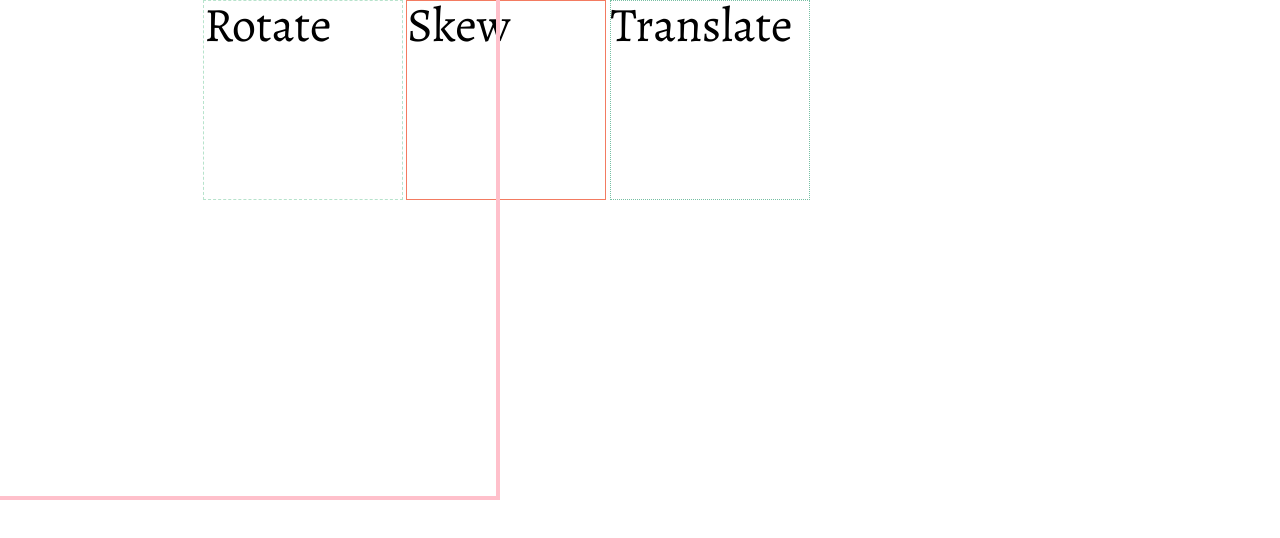
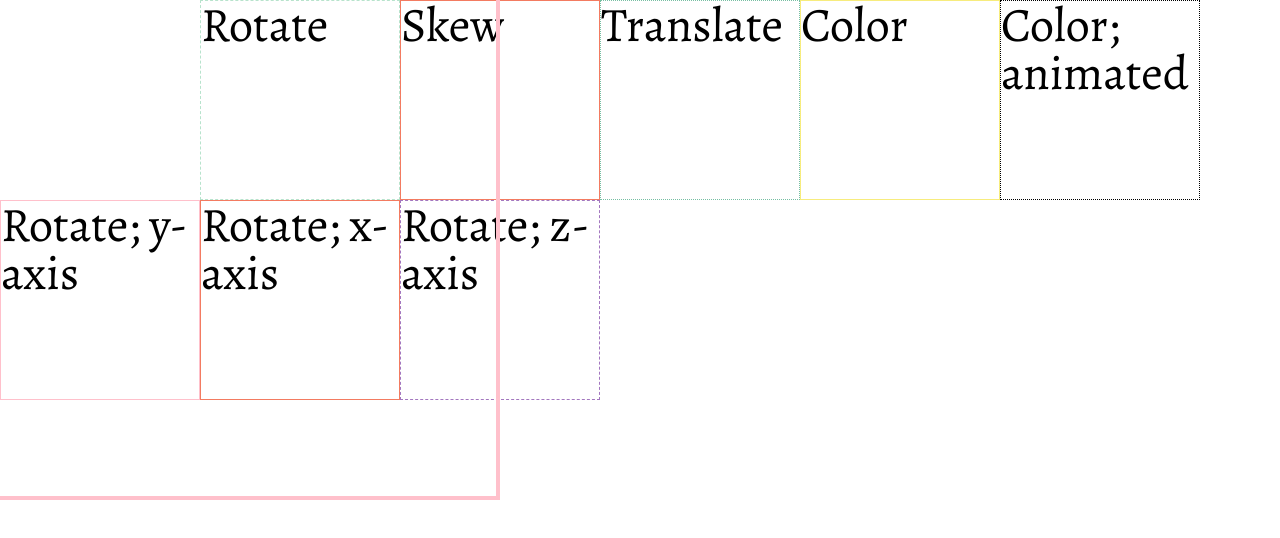
Before and after one commit to alicetragedy/animate-me, a plain HTML site: page index.html in a window 1280 px wide. Drawn offline with nearby package versions, Linux system fonts and the light colour scheme; files that its build step writes are made by us from their sources.

Commit message:
add a couple more color and rotation animations

```diff
--- a/index.html
+++ b/index.html
@@ -22,5 +22,25 @@
   <h1>Translate</h1>
 </div>
 
+<div class="color">
+  <h1>Color</h1>
+</div>
+
+<div class="animate-color">
+  <h1>Color; animated</h1>
+</div>
+
+<div class="rotate-y">
+  <h1>Rotate; y-axis</h1>
+</div>
+
+<div class="rotate-x">
+  <h1>Rotate; x-axis</h1>
+</div>
+
+<div class="rotate-z">
+  <h1>Rotate; z-axis</h1>
+</div>
+
 </body>
 </html>
--- a/sass/_base.scss
+++ b/sass/_base.scss
@@ -13,6 +13,7 @@ div {
   width: 200px;
   height: 200px;
   display: inline-block;
+  float: left;
 }
 
 h1 {
@@ -58,3 +59,51 @@ h1 {
  -webkit-transform: translate(30px, 30px);
  transform: translate(30px, 30px);
 }
+
+.color {
+  border: 1px solid $yellow;
+  transition: background-color 0.60s;
+}
+
+.color:hover {
+  background-color: $yellow;
+}
+
+.animate-color {
+  border: 1px dotted black;
+}
+
+.animate-color:hover {
+  -webkit-animation: animateColor 3s;
+  animation: animateColor 3s;
+}
+
+.rotate-y {
+  border: 1px solid $pink;
+  transition: transform 1s;
+}
+
+.rotate-y:hover {
+  -webkit-transform: rotateY(360deg);
+  transform: rotateY(360deg);
+}
+
+.rotate-x {
+  border: 1px solid $peach;
+  transition: transform 1s;
+}
+
+.rotate-x:hover {
+  -webkit-transform: rotateX(180deg);
+  transform: rotateX(180deg);
+}
+
+.rotate-z {
+  border: 1px dashed $purple;
+  transition: transform 3s;
+}
+
+.rotate-z:hover {
+  -webkit-transform: rotateZ(-180deg);
+  transform: rotateZ(-180deg);
+}
```
